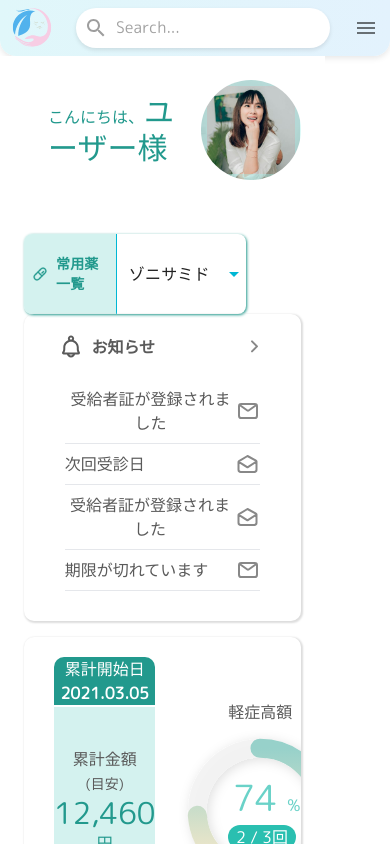
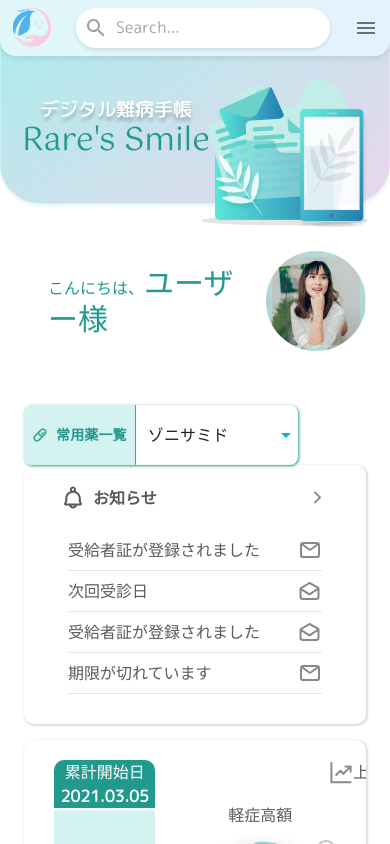
Before and after one commit to Yuri-U0127/Rare-s-Smile, a Next.js app: page / in a window 390 px wide. Shown: the top 844 px of the page. Built offline with nearby package versions, Linux system fonts and the light colour scheme; a web font is replaced by a local one.

Commit message:
Homepage Responsive 30%, removed stressful margin

```diff
--- a/src/app/(main)/layout.jsx
+++ b/src/app/(main)/layout.jsx
@@ -10,7 +10,7 @@ const VerticalMenu = dynamic(() => import('../../components/private/VerticalMenu
 const layout = ({ children }) => {
   return (
     <html lang="jp" /* style={{ fontFamily: notoSansJP.className }} */>
-      <body className="flex is-full min-bs-full flex-auto flex-col max-w-[1440px] mx-auto w-full bg-white">
+      <body className="flex is-full min-bs-full flex-auto flex-col bg-white">
         <div className='flex'>
           <Grid container sx={{ minHeight: '100vh' }}>
             {/* Vertical Menu */}
--- a/src/app/globals.css
+++ b/src/app/globals.css
@@ -45,6 +45,8 @@ body {
   color: var(--foreground);
   background: var(--background);
   font-family: "M PLUS Rounded 1c" !important;
+  /* max-width: 1440px; */
+  width: 100vw;
 }
 
 * {
@@ -65,3 +67,14 @@ li {
   color: var(--foreground);
   font-family: "M PLUS Rounded 1c";
 }
+
+@media screen and (min-width: 780px) {
+  body {
+    max-width: 1440px;
+    margin-inline: auto;
+  }
+}
+
+html {
+  margin: 0;
+}
--- a/src/app/layout.jsx
+++ b/src/app/layout.jsx
@@ -20,7 +20,7 @@ const token = true;
 export default function RootLayout({ children }) {
   return (
     <html lang="jp" /* style={{ fontFamily: notoSansJP.className }} */>
-      <body className="flex is-full min-bs-full flex-auto flex-col max-w-[1440px] mx-auto w-full bg-white">
+      <body className="flex is-full min-bs-full flex-auto flex-col w-full bg-white">
         {children}
       </body>
     </html>
--- a/src/app/page.js
+++ b/src/app/page.js
@@ -47,8 +47,10 @@ export default function HomePage() {
 
 
   return (
-    <>{!matches && <MobileHeader />}
+    <div className="relative">{!matches && <MobileHeader />}
+      {!matches && <img src="/images/sp-banner-header.png" width="100%" />}
       <div className='flex'>
+        {/* {!matches && <div style={{ backgroundImage: "url('/images/sp-banner-header.png')", position: "absolute", top: 0, zIndex: "-3", width: "100vw" }} ></div>} */}
         <Grid container sx={{ minHeight: '100vh' }}>
           {/* Vertical Menu */}
           {matches && <Grid
@@ -70,6 +72,8 @@ export default function HomePage() {
             sx={{
               display: 'flex',
               flexDirection: 'column',
+              width: "inherit",
+              maxWidth: "100%",
             }}
           >
             {/* Header */}
@@ -224,6 +228,6 @@ export default function HomePage() {
         </Grid>
       </div>
 
-    </>
+    </div>
   )
 }
--- a/src/components/shared/MobileHeader.jsx
+++ b/src/components/shared/MobileHeader.jsx
@@ -25,7 +25,8 @@ const MobileHeader = () => {
 
 
   return (
-    <>
+    <div className="absolute top-0 w-full">
+
       <AppBar
         position="static"
         sx={{
@@ -139,7 +140,7 @@ const MobileHeader = () => {
 
         </List >
       </Drawer >
-    </>
+    </div>
   );
 };
 
```
Also changed, not shown: public/images/sp-banner-header.png (added).
